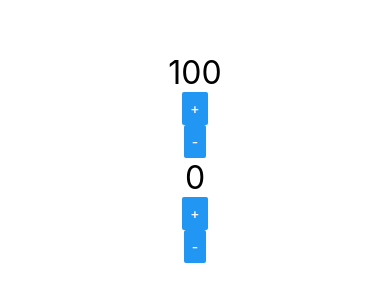
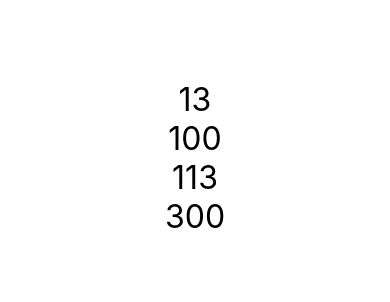
Before and after one commit to pauloteixeira01/Studies_in_React-native, a React Native app in the folder exercicios/: screen / in a window 390 px wide. Shown: the part 264-566 px from the top of the page. Built offline with nearby package versions, Linux system fonts and the light colour scheme.

Commit message:
Direct Communication

```diff
--- a/exercicios/src/App.js
+++ b/exercicios/src/App.js
@@ -1,7 +1,8 @@
 import React from 'react';
 import { View, StyleSheet } from 'react-native';
 
-import Contador from './components/Contador';
+import Pai from './components/direta/Pai';
+//import Contador from './components/Contador';
 //import Botao from './components/Botao';
 //import Titulo from './components/Titulo';
 //import Aleatorio from './components/Aleatorio';
@@ -12,12 +13,10 @@
 
 export default () => (
     <View style={style.App}>
-        {/*Setei propriedades específicas pra esse*/}
-        <Contador inicial={100} passo={13}/>
-        {/*Está com as propriedades padrão*/}
+        <Pai />
+
+        {/*<Contador inicial={100} passo={13}/>
         <Contador />
-
-        {/*
         <Botao />
         <Aleatorio min={0} max={10}/>
         <Titulo  principal="Cadastro Produto" secundario="Tela de Cadastro do Produto"/>
--- /dev/null
+++ b/exercicios/src/components/direta/Filho.js
@@ -0,0 +1,12 @@
+import React from 'react'
+import { Text, View } from 'react-native'
+import Estilo from '../estilo'
+
+export default props => {
+    return (
+        <View>
+            <Text style={Estilo.txtG}>{props.a}</Text>
+            <Text style={Estilo.txtG}>{props.b}</Text>
+        </View>
+    )
+}
--- /dev/null
+++ b/exercicios/src/components/direta/Pai.js
@@ -0,0 +1,14 @@
+import React from 'react'
+import { View, Text } from 'react-native'
+import Filho from './Filho';
+
+export default props => {
+    let x = 13;
+    let y = 100;
+    return (
+        <View>
+            <Filho a={x} b={y} />
+            <Filho a={x + 100} b={y + 200} />
+        </View>
+    )
+}
```
